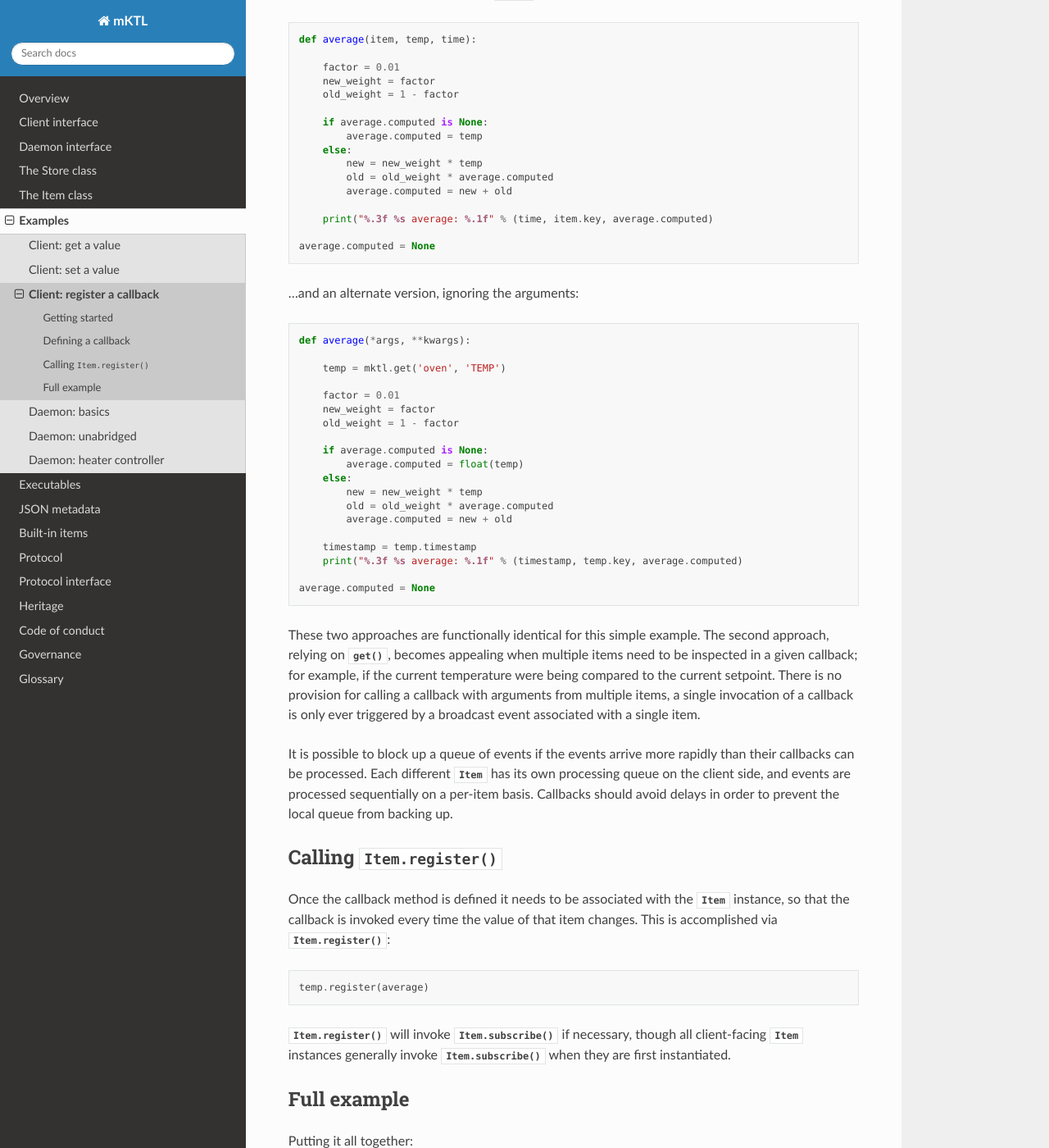
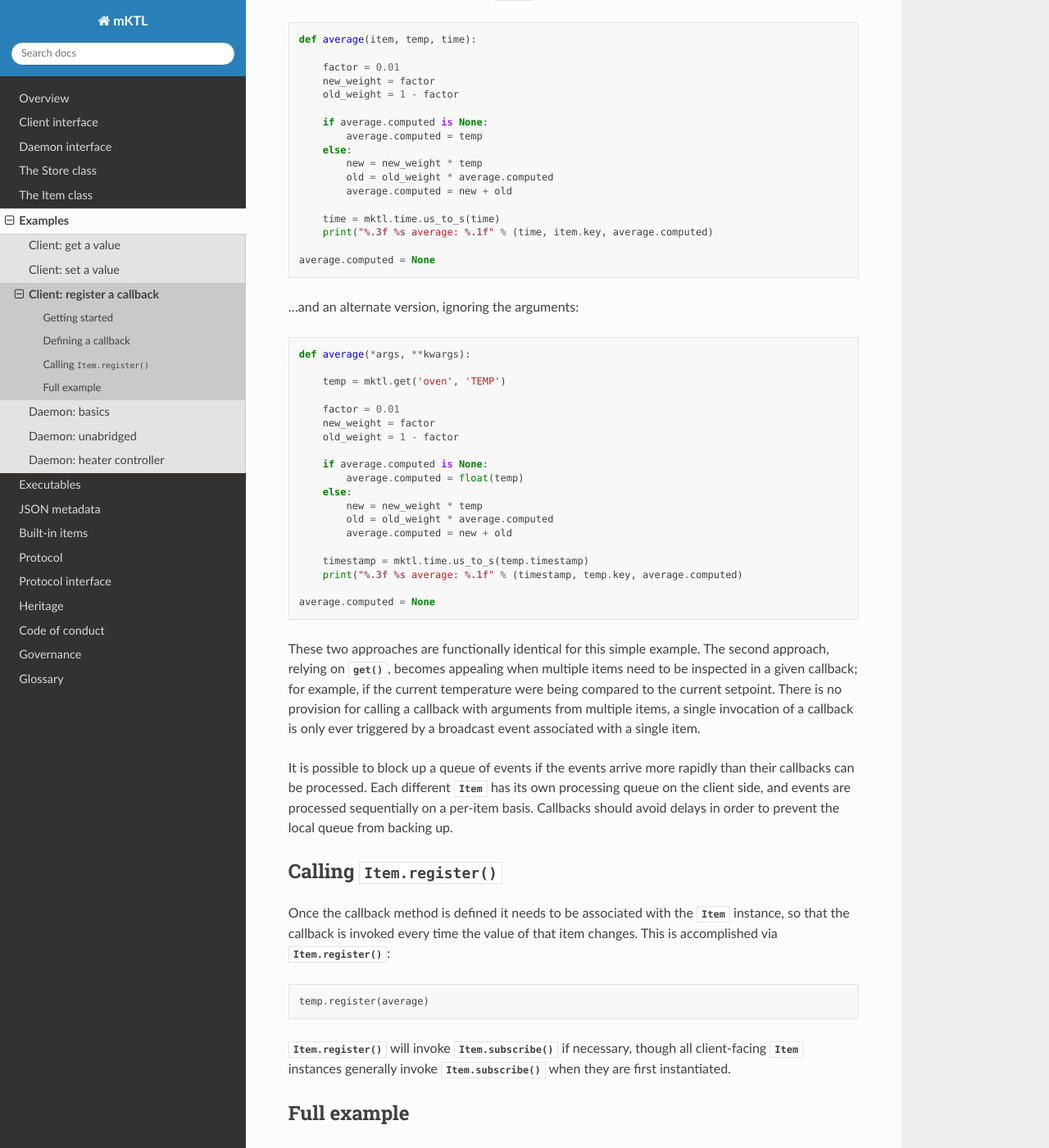
Before and after one commit to KeckObservatory/mKTL, a Sphinx documentation site: the page built from doc/example/callback.rst, in a window 1280 px wide and 1400 px high, scrolled down 852 px. Shown: the whole window at 82% size. Built offline with Sphinx 7.4.7 and the Read the Docs theme 3.1.0, drawn with Linux system fonts in a browser that asks for light colours; some of the changed text lies outside the part shown.

Commit message:
The timestamp is now in microseconds.

```diff
--- a/doc/example/callback.rst
+++ b/doc/example/callback.rst
@@ -52,6 +52,7 @@ that ignores the arguments provided, an approach made easier by the use of
             old = old_weight * average.computed
             average.computed = new + old
 
+        time = mktl.time.us_to_s(time)
         print("%.3f %s average: %.1f" % (time, item.key, average.computed)
 
     average.computed = None
@@ -74,7 +75,7 @@ that ignores the arguments provided, an approach made easier by the use of
             old = old_weight * average.computed
             average.computed = new + old
 
-        timestamp = temp.timestamp
+        timestamp = mktl.time.us_to_s(temp.timestamp)
         print("%.3f %s average: %.1f" % (timestamp, temp.key, average.computed)
 
     average.computed = None
@@ -122,7 +123,7 @@ Putting it all together::
 
         temp = mktl.get('oven.TEMP')
         value = float(temp)
-        time = temp.timestamp
+        time = mktl.time.us_to_s(temp.timestamp)
         print ("%.3f oven.TEMP: %.1f" % (time, value))
 
     def average(*args, **kwargs):
@@ -140,7 +141,7 @@ Putting it all together::
             old = old_weight * average.computed
             average.computed = new + old
 
-        timestamp = temp.timestamp
+        timestamp = mktl.time.us_to_s(temp.timestamp)
         print("%.3f %s average: %.1f" % (timestamp, temp.full_key, average.computed)
 
     average.computed = None
```
